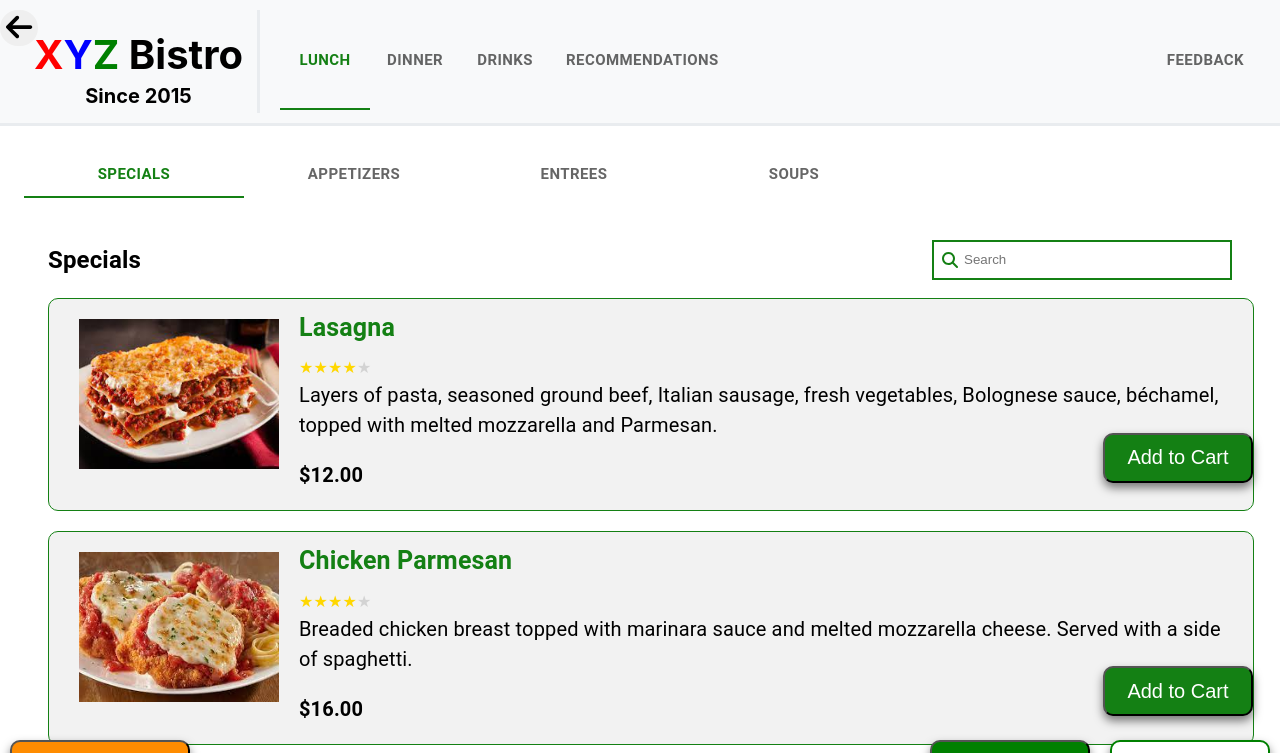
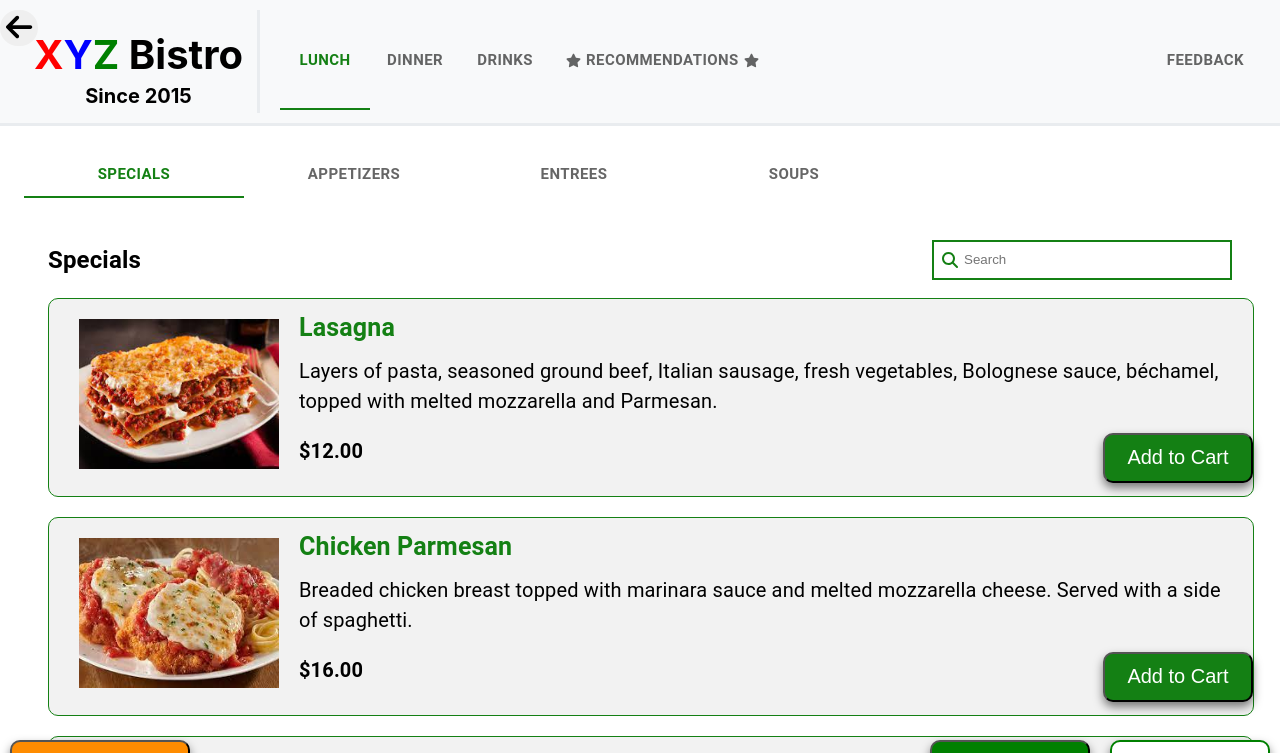
Before and after one commit to SamirG-ov/CPSC481_Project, a React (Create React App) app: page /menu in a window 1280 px wide. Shown: the top 753 px of the page. Built offline with nearby package versions, Linux system fonts and the light colour scheme; the HTML template or start-up script is replaced by a standard one.

Commit message:
Made changes to recommendations

```diff
--- a/package.json
+++ b/package.json
@@ -13,7 +13,9 @@
     "@testing-library/react": "^13.4.0",
     "@testing-library/user-event": "^13.5.0",
     "react": "^18.2.0",
+    "react-confetti": "^6.1.0",
     "react-dom": "^18.2.0",
+    "react-icons": "^5.0.1",
     "react-router-dom": "^6.22.1",
     "react-scripts": "^5.0.1",
     "web-vitals": "^2.1.4"
--- a/src/pages/menu.js
+++ b/src/pages/menu.js
@@ -1,5 +1,5 @@
 import * as React from "react";
-import { useNavigate, useLocation } from "react-router-dom";
+import { useLocation } from "react-router-dom";
 import PropTypes from "prop-types";
 import Tabs from "@mui/material/Tabs";
 import Tab from "@mui/material/Tab";
@@ -9,6 +9,9 @@ import MenuItemContent from "../components/menuItemContent";
 import Feedback from "./feedback";
 import "../styles/menu.css";
 import BackButton from "../components/backButton";
+import { FaStar } from 'react-icons/fa';
+// import Confetti from 'react-confetti';
+// import { useState } from 'react';
 
 import LasagnaImg from "../assets/lasagna.jpg";
 import ParmChicken from "../assets/parmChicken.jpg";
@@ -94,7 +97,7 @@ export default function Menu() {
   const [nestedValueItemTwo, setNestedValueItemTwo] = React.useState(0);
 
   const [nestedValueItemThree, setNestedValueItemThree] = React.useState(0);
-  const [searchTerm, setSearchTerm] = React.useState(""); //TODO: use this to search for items
+  // const [searchTerm, setSearchTerm] = React.useState(""); //TODO: use this to search for items
 
   const handleChange = (event, newValue) => {
     setValue(newValue);
@@ -173,8 +176,16 @@ export default function Menu() {
               style={{
                 fontWeight: "bold",
                 fontSize: "15px",
+                display: "flex",
+                alignItems: "center",
               }}
-              label="Recommendations"
+              label={
+                <div style={{ display: "flex", alignItems: "center" }}>
+                  <FaStar style={{ marginRight: "5px" }} /> {/* Icon on the left */}
+                  Recommendations
+                  <FaStar style={{ marginLeft: "5px" }} /> {/* Icon on the right */}
+                </div>
+              }
               {...a11yProps(4)}
             />
             <Tab
@@ -243,7 +254,7 @@ export default function Menu() {
                 name: "Lasagna",
                 price: "$12",
                 className: "menu-item",
-                rating: "4",
+                // rating: "4",
                 image: LasagnaImg,
                 description:
                   "Layers of pasta, seasoned ground beef, Italian sausage, fresh vegetables, Bolognese sauce, béchamel, topped with melted mozzarella and Parmesan.",
@@ -252,7 +263,7 @@ export default function Menu() {
                 name: "Chicken Parmesan",
                 price: "$16",
                 className: "menu-item",
-                rating: "4",
+                // rating: "4",
                 image: ParmChicken,
                 description:
                   "Breaded chicken breast topped with marinara sauce and melted mozzarella cheese. Served with a side of spaghetti.",
@@ -261,7 +272,7 @@ export default function Menu() {
                 name: "Cacciatora",
                 price: "$15",
                 className: "menu-item",
-                rating: "4",
+                // rating: "4",
                 image: Cacciatora,
                 description:
                   "Juicy chicken pieces simmered in a flavorful tomato sauce with bell peppers, onions, mushrooms, and Italian herbs. Served over a bed of pasta or with crusty bread for dipping.",
@@ -270,7 +281,7 @@ export default function Menu() {
                 name: "Risotto",
                 price: "$16",
                 className: "menu-item",
-                rating: "3",
+                // rating: "3",
                 image: Risotto,
                 description:
                   "Creamy Arborio rice cooked with white wine, Parmesan cheese, and a medley of wild mushrooms. Finished with a drizzle of truffle oil and fresh parsley.",
@@ -287,7 +298,7 @@ export default function Menu() {
                 name: "Nachos",
                 price: "$10",
                 className: "menu-item",
-                rating: "3",
+                // //rating: "3",
                 image: Nachos,
                 description:
                   "Tortilla chips smothered in melted cheese, topped with jalapenos, black olives, and sour cream.",
@@ -296,7 +307,7 @@ export default function Menu() {
                 name: "Chicken Wings",
                 price: "$12",
                 className: "menu-item",
-                rating: "4",
+                // //rating: "4",
                 image: ChickenWings,
                 description:
                   "Crispy chicken wings tossed in your choice of sauce: Buffalo, BBQ, or Teriyaki. Served with celery sticks and ranch or blue cheese dressing.",
@@ -305,7 +316,7 @@ export default function Menu() {
                 name: "Mozzarella Sticks",
                 price: "$8",
                 className: "menu-item",
-                rating: "3",
+                // //rating: "3",
                 image: MozzarellaSticks,
                 description:
                   "Golden fried mozzarella sticks served with marinara sauce for dipping.",
@@ -314,7 +325,7 @@ export default function Menu() {
                 name: "Garlic Bread",
                 price: "$6",
                 className: "menu-item",
-                rating: "4",
+                // //rating: "4",
                 image: GarlicBread,
                 description:
                   "Toasted French bread topped with garlic butter. Served with marinara sauce.",
@@ -331,7 +342,7 @@ export default function Menu() {
                 name: "Chicken Alfredo",
                 price: "$18",
                 className: "menu-item",
-                rating: "4",
+                // //rating: "4",
                 image: ChickenAlfredo,
                 description:
                   "Grilled chicken breast served over fettuccine pasta tossed in creamy Alfredo sauce. Served with garlic bread.",
@@ -340,7 +351,7 @@ export default function Menu() {
                 name: "Spaghetti and Meatballs",
                 price: "$21",
                 className: "menu-item",
-                rating: "4",
+                // //rating: "4",
                 image: Spaghetti,
                 description:
                   "Spaghetti smothered in rich marinara sauce and topped with savory meatballs. Served with garlic bread.",
@@ -349,7 +360,7 @@ export default function Menu() {
                 name: "Shrimp Scampi",
                 price: "$22",
                 className: "menu-item",
-                rating: "5",
+                // //rating: "5",
                 image: ShrimpScampi,
                 description:
                   "Tender shrimp sautéed in garlic butter and white wine, served over a bed of linguine. Served with garlic bread.",
@@ -358,7 +369,7 @@ export default function Menu() {
                 name: "Vegetable Stir-Fry",
                 price: "$15",
                 className: "menu-item",
-                rating: "3",
+                // //rating: "3",
                 image: VegetableStirFry,
                 description:
                   "Fresh vegetables stir-fried in a savory sauce, served over steamed rice.",
@@ -375,7 +386,7 @@ export default function Menu() {
                 name: "Minestrone",
                 price: "$8",
                 className: "menu-item",
-                rating: "5",
+                //rating: "5",
                 image: Minestrone,
                 description:
                   "A hearty vegetable soup made with tomatoes, beans, pasta, and seasonal vegetables. Served with crusty bread.",
@@ -384,7 +395,7 @@ export default function Menu() {
                 name: "Clam Chowder",
                 price: "$10",
                 className: "menu-item",
-                rating: "4",
+                ////rating: "4",
                 image: ClamChowder,
                 description:
                   "A creamy soup made with clams, potatoes, onions, and celery. Served with oyster crackers.",
@@ -393,7 +404,7 @@ export default function Menu() {
                 name: "French Onion",
                 price: "$9",
                 className: "menu-item",
-                rating: "4",
+                //rating: "4",
                 image: FrenchOnion,
                 description:
                   "A rich beef broth filled with caramelized onions and topped with melted cheese and croutons.",
@@ -402,7 +413,7 @@ export default function Menu() {
                 name: "Tomato Basil",
                 price: "$7",
                 className: "menu-item",
-                rating: "4",
+                //rating: "4",
                 image: TomatoBasil,
                 description:
                   "A classic tomato soup made with ripe tomatoes, fresh basil, and a touch of cream. Served with a grilled cheese sandwich.",
@@ -465,7 +476,7 @@ export default function Menu() {
                 name: "Meat Raviolli",
                 price: "$18",
                 className: "menu-item",
-                rating: "4",
+                // rating: "4",
                 image: MeatRavioli,
                 description:
                   "Delicious ravioli stuffed with ground beef, Parmesan cheese, and Italian herbs. Served with marinara sauce and garlic bread.",
@@ -474,7 +485,7 @@ export default function Menu() {
                 name: "Ribeye Steak",
                 price: "$30",
                 className: "menu-item",
-                rating: "5",
+                // rating: "5",
                 image: RibSteak,
                 description:
                   "Butter-basted 36 oz. Ribeye Steak served with 2 of our delicious sides of your choice."
@@ -483,7 +494,7 @@ export default function Menu() {
                 name: "Charcuterie Board",
                 price: "$20",
                 className: "menu-item",
-                rating: "4",
+                // rating: "4",
                 image: Charcuterie,
                 description:
                   "Enjoy our premium selection of meat cold cuts and cheeses, served with olives, saltines, and more flavor enhancers for best experience."
@@ -499,7 +510,7 @@ export default function Menu() {
               name: "Focaccia Bread",
               price: "$15",
               className: "menu-item",
-              rating: "4",
+              //rating: "4",
               image: Focaccia,
               description:
                 "Enjoy our perfectly baked Focaccia bread drizzled with our premium olive oil. Served with olives."
@@ -508,7 +519,7 @@ export default function Menu() {
               name: "Caprese Salad",
               price: "$15",
               className: "menu-item",
-              rating: "3",
+              //rating: "3",
               image: Caprese,
               description:
                 "Enjoy our fresh Caprese salad served with tomato, our finest mozzarella, basil, black olives, and a drizzle of premium olive oil."
@@ -517,7 +528,7 @@ export default function Menu() {
               name: "Mussels",
               price: "$20",
               className: "menu-item",
-              rating: "5",
+              //rating: "5",
               image: Mussels,
               description:
                 "Enjoy our fresh mussels served in a delicious hearty broth and garnished with fresh basil."
@@ -526,7 +537,7 @@ export default function Menu() {
               name: "Arancini",
               price: "$18",
               className: "menu-item",
-              rating: "4",
+              //rating: "4",
               image: Arancini,
               description:
                 "Enjoy our delicious risotto balls stuffed with prosciutto and mozzarella cheese."
@@ -542,7 +553,7 @@ export default function Menu() {
               name: "Carbonara Pasta",
               price: "$20",
               className: "menu-item",
-              rating: "4",
+              //rating: "4",
               image: Carbonara,
               description:
                 "Delicous creamy Carbonara made with with our finest pancetta and parmesan cheese."
@@ -551,7 +562,7 @@ export default function Menu() {
               name: "Seafood Pasta",
               price: "$23",
               className: "menu-item",
-              rating: "5",
+              //rating: "5",
               image: SeafoodPasta,
               description:
                 "Enjoy our delicious seafood pasta served with mussles, shrimp, calamari, cherry tomatoes, and our special seafood based tomato sauce."
@@ -560,7 +571,7 @@ export default function Menu() {
               name: "Mushroom Risotto",
               price: "$21",
               className: "menu-item",
-              rating: "4",
+              //rating: "4",
               image: MushroomRisotto,
               description:
                 "Creamy and savoury mushroom risotto made with our finest selectionj of wild mushrooms and topped with parsley and parmigiano."
@@ -569,7 +580,7 @@ export default function Menu() {
               name: "Salmon Risotto",
               price: "$23",
               className: "menu-item",
-              rating: "4",
+              //rating: "4",
               image: SalmonRisotto,
               description:
                 "Top-grade grilled salmon on a bed of creamy, zesty risotto."
@@ -584,7 +595,7 @@ export default function Menu() {
               name: "Tiramisu",
               price: "$13",
               className: "menu-item",
-              rating: "5",
+              //rating: "5",
               image: Tiramisu,
               description:
                 "Freshly-brewed coffee, lady fingers, and cream."
@@ -593,7 +604,7 @@ export default function Menu() {
               name: "Sicilian Cannoli",
               price: "$9",
               className: "menu-item",
-              rating: "4",
+              //rating: "4",
               image: Cannoli,
               description:
                 "Fried Cannoli stuffed with chocolate, creamy ricotta cheese, and pistachios. Finished off with powdered sugar and pistachio."
@@ -602,7 +613,7 @@ export default function Menu() {
               name: "Affogato",
               price: "$10",
               className: "menu-item",
-              rating: "3",
+              //rating: "3",
               image: Affogato,
               description:
                 "Enjoy our house made vanilla icecream covered with a drizzling of espresso."
@@ -644,7 +655,7 @@ export default function Menu() {
               name: "Italian Soda",
               price: "$5",
               className: "menu-item",
-              rating: "4",
+              //rating: "4",
               image: Italiansoda,
               description:
                 "Fresh Italian soda with green mint."
@@ -653,7 +664,7 @@ export default function Menu() {
               name: "Pop Soda",
               price: "$2",
               className: "menu-item",
-              rating: "3",
+              //rating: "3",
               image: Soda,
               description:
                 "Ask us about our selection."
@@ -662,7 +673,7 @@ export default function Menu() {
               name: "Coffee",
               price: "$3",
               className: "menu-item",
-              rating: "4",
+              //rating: "4",
               image: Coffee,
               description:
                 "Served with sugar and cream on the side."
@@ -677,7 +688,7 @@ export default function Menu() {
               name: "Negroni",
               price: "$7",
               className: "menu-item",
-              rating: "4",
+              //rating: "4",
               image: Negroni,
               description:
                 "Equal parts gin, vermouth rosso, and campari. Garnished with orange."
@@ -686,7 +697,7 @@ export default function Menu() {
               name: "Bellini",
               price: "$6",
               className: "menu-item",
-              rating: "4",
+              //rating: "4",
               image: Bellini,
               description:
                 "Prosecco and fresh peach purée. Garnished with peach."
@@ -695,7 +706,7 @@ export default function Menu() {
               name: "Spritz",
               price: "$6",
               className: "menu-item",
-              rating: "3",
+              //rating: "3",
               image: Spritz,
               description:
                 "Prosecco, bitters, and soda water. Garnished with rosemary."
@@ -704,7 +715,7 @@ export default function Menu() {
               name: "Italian wine",
               price: "$15",
               className: "menu-item",
-              rating: "5",
+              //rating: "5",
               image: Wine,
               description:
                 "Wine imported from Italy."
@@ -804,7 +815,7 @@ export default function Menu() {
               name: "Braised lamb shank",
               price: "$30",
               className: "menu-item",
-              rating: "5",
+              //rating: "5",
               image: Lambshank,
               description:
                 "Enjoy our 'melt off the bone' lambshank served on top of a bed of rice and finished off with chopped parsley."
@@ -813,7 +824,7 @@ export default function Menu() {
               name: "Neapolitan Pizza",
               price: "$22",
               className: "menu-item",
-              rating: "4",
+              //rating: "4",
               image: Pizza,
               description:
                 "Freshly baked and prepared neapolitan pizza."
--- a/src/pages/welcome.js
+++ b/src/pages/welcome.js
@@ -45,12 +45,12 @@ const Welcome = () => {
         <div className="buttons">
         <Link to="/menu?tab=3">
             <button type="button" className="button">
-              SHOW ME SOME RECOMMENDATIONS!
+              SHOW ME RECOMMENDATIONS!
             </button>
           </Link>
           <Link to="/menu">
             <button type="button" className="button">
-              I KNOW MY WAY AROUND!
+              ACCESS MENU!
             </button>
           </Link>
           <Link to="/assistance">
```
Also changed, not shown: src/styles/menu.css (+2 -24 lines), 1 other file (tests, documents, lock files or other folders).
